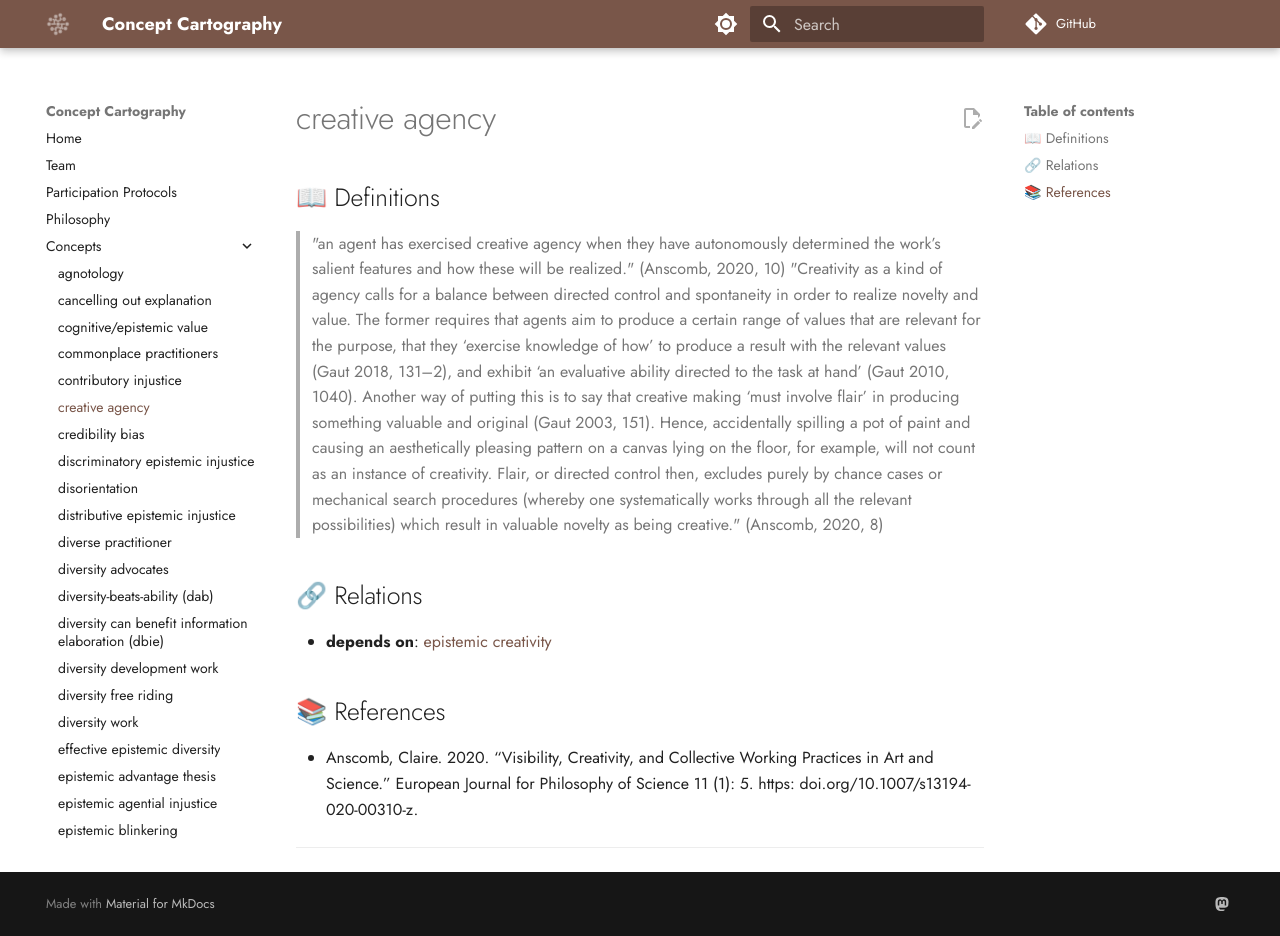
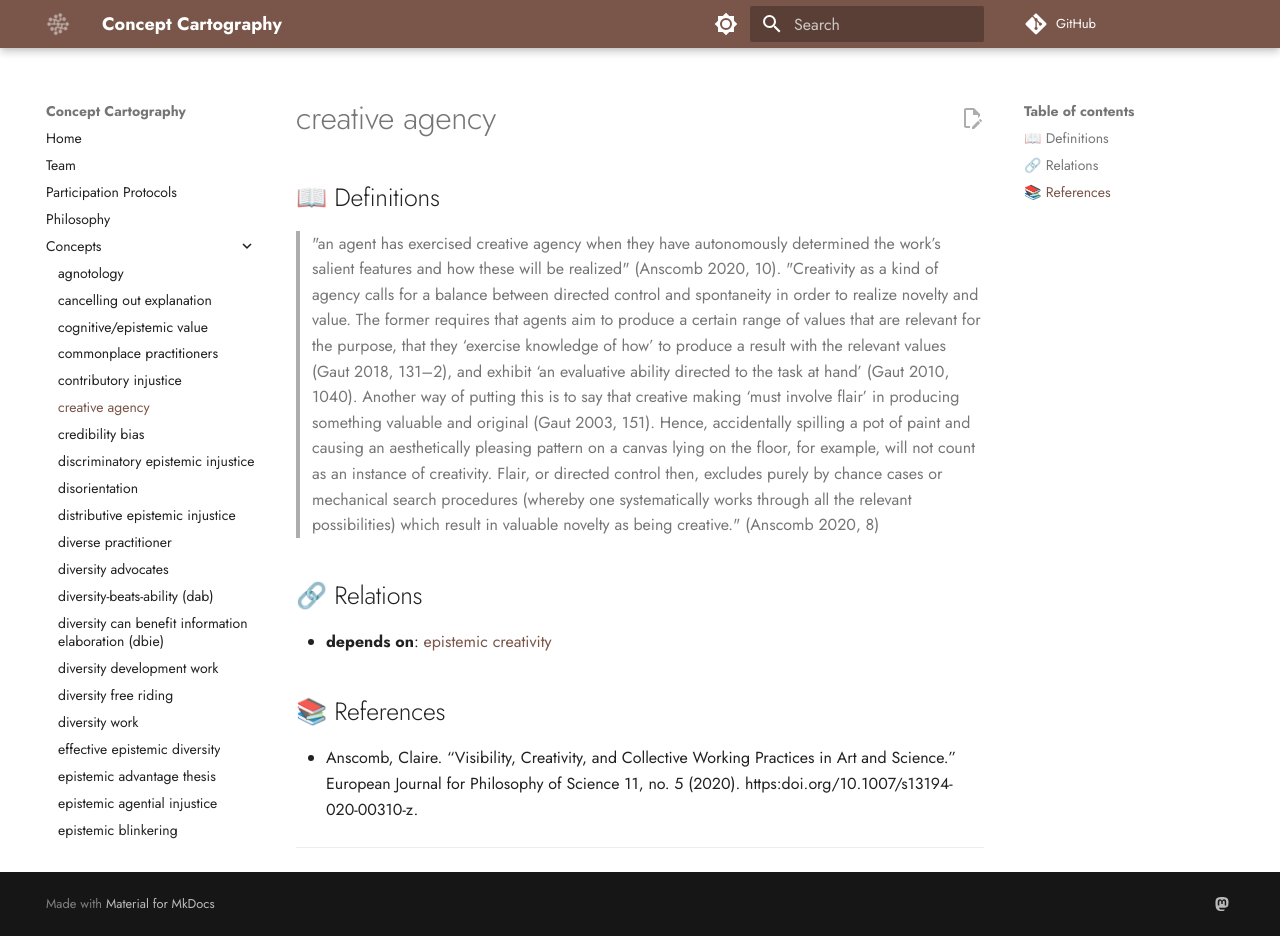
Before and after one commit to conceptcartography/conceptcartography, an MkDocs documentation site: the page built from docs/concepts/creative-agency.md, in a window 1280 px wide and 936 px high. Built offline with MkDocs 1.6.1 and Material for MkDocs 9.7.7, drawn with Linux system fonts in a browser that asks for light colours; comment, search, counter and statistics services are not loaded; the version menu is left out.

Commit message:
Update creative-agency.md

```diff
--- a/docs/concepts/creative-agency.md
+++ b/docs/concepts/creative-agency.md
@@ -1,12 +1,12 @@
 ---
 concept: creative agency
 references:
-- 'Anscomb, Claire. 2020. “Visibility, Creativity, and Collective Working Practices
-  in Art and Science.” European Journal for Philosophy of Science 11 (1): 5. https:
+- 'Anscomb, Claire. “Visibility, Creativity, and Collective Working Practices
+  in Art and Science.” European Journal for Philosophy of Science 11, no. 5 (2020). https:
   doi.org/10.1007/s13194-020-00310-z.'
 definitions:
 - '"an agent has exercised creative agency when they have autonomously determined
-  the work’s salient features and how these will be realized." (Anscomb, 2020, 10)
+  the work’s salient features and how these will be realized." (Anscomb 2020, 10)
   "Creativity as a kind of agency calls for a balance between directed control and
   spontaneity in order to realize novelty and value. The former requires that agents
   aim to produce a certain range of values that are relevant for the purpose, that
@@ -18,7 +18,7 @@ definitions:
   lying on the floor, for example, will not count as an instance of creativity. Flair,
   or directed control then, excludes purely by chance cases or mechanical search procedures
   (whereby one systematically works through all the relevant possibilities) which
-  result in valuable novelty as being creative." (Anscomb, 2020, 8)'
+  result in valuable novelty as being creative." (Anscomb 2020, 8)'
 examples: []
 relations:
 - type: depends on
@@ -29,7 +29,7 @@ relations:
 
 ## 📖 Definitions
 
-> "an agent has exercised creative agency when they have autonomously determined the work’s salient features and how these will be realized." (Anscomb, 2020, 10) "Creativity as a kind of agency calls for a balance between directed control and spontaneity in order to realize novelty and value. The former requires that agents aim to produce a certain range of values that are relevant for the purpose, that they ‘exercise knowledge of how’ to produce a result with the relevant values (Gaut 2018, 131–2), and exhibit ‘an evaluative ability directed to the task at hand’ (Gaut 2010, 1040). Another way of putting this is to say that creative making ‘must involve flair’ in producing something valuable and original (Gaut 2003, 151). Hence, accidentally spilling a pot of paint and causing an aesthetically pleasing pattern on a canvas lying on the floor, for example, will not count as an instance of creativity. Flair, or directed control then, excludes purely by chance cases or mechanical search procedures (whereby one systematically works through all the relevant possibilities) which result in valuable novelty as being creative." (Anscomb, 2020, 8)
+> "an agent has exercised creative agency when they have autonomously determined the work’s salient features and how these will be realized" (Anscomb 2020, 10). "Creativity as a kind of agency calls for a balance between directed control and spontaneity in order to realize novelty and value. The former requires that agents aim to produce a certain range of values that are relevant for the purpose, that they ‘exercise knowledge of how’ to produce a result with the relevant values (Gaut 2018, 131–2), and exhibit ‘an evaluative ability directed to the task at hand’ (Gaut 2010, 1040). Another way of putting this is to say that creative making ‘must involve flair’ in producing something valuable and original (Gaut 2003, 151). Hence, accidentally spilling a pot of paint and causing an aesthetically pleasing pattern on a canvas lying on the floor, for example, will not count as an instance of creativity. Flair, or directed control then, excludes purely by chance cases or mechanical search procedures (whereby one systematically works through all the relevant possibilities) which result in valuable novelty as being creative." (Anscomb 2020, 8)
 
 ## 🔗 Relations
 
@@ -37,7 +37,7 @@ relations:
 
 ## 📚 References
 
-- Anscomb, Claire. 2020. “Visibility, Creativity, and Collective Working Practices in Art and Science.” European Journal for Philosophy of Science 11 (1): 5. https: doi.org/10.1007/s13194-020-00310-z.
+- Anscomb, Claire. “Visibility, Creativity, and Collective Working Practices in Art and Science.” European Journal for Philosophy of Science 11, no. 5 (2020). https:doi.org/10.1007/s13194-020-00310-z.
 
 ---
 
```
